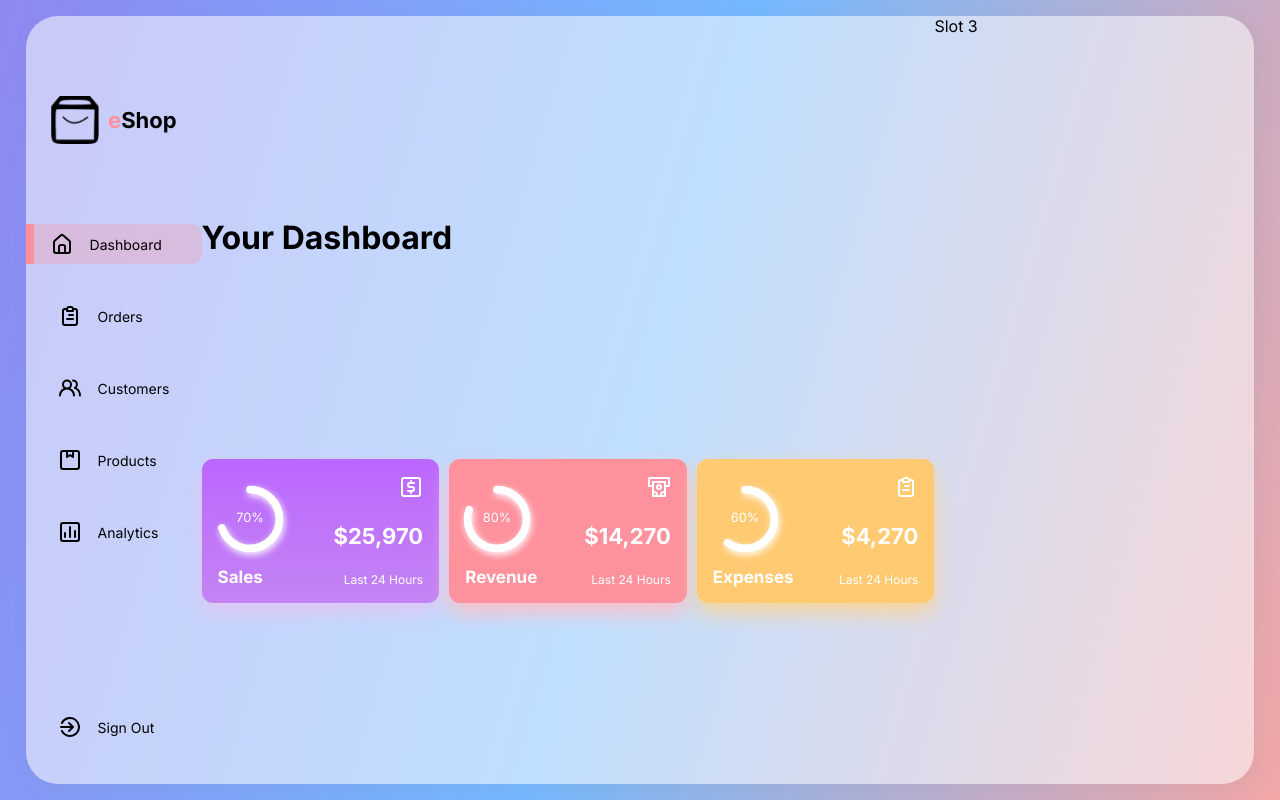
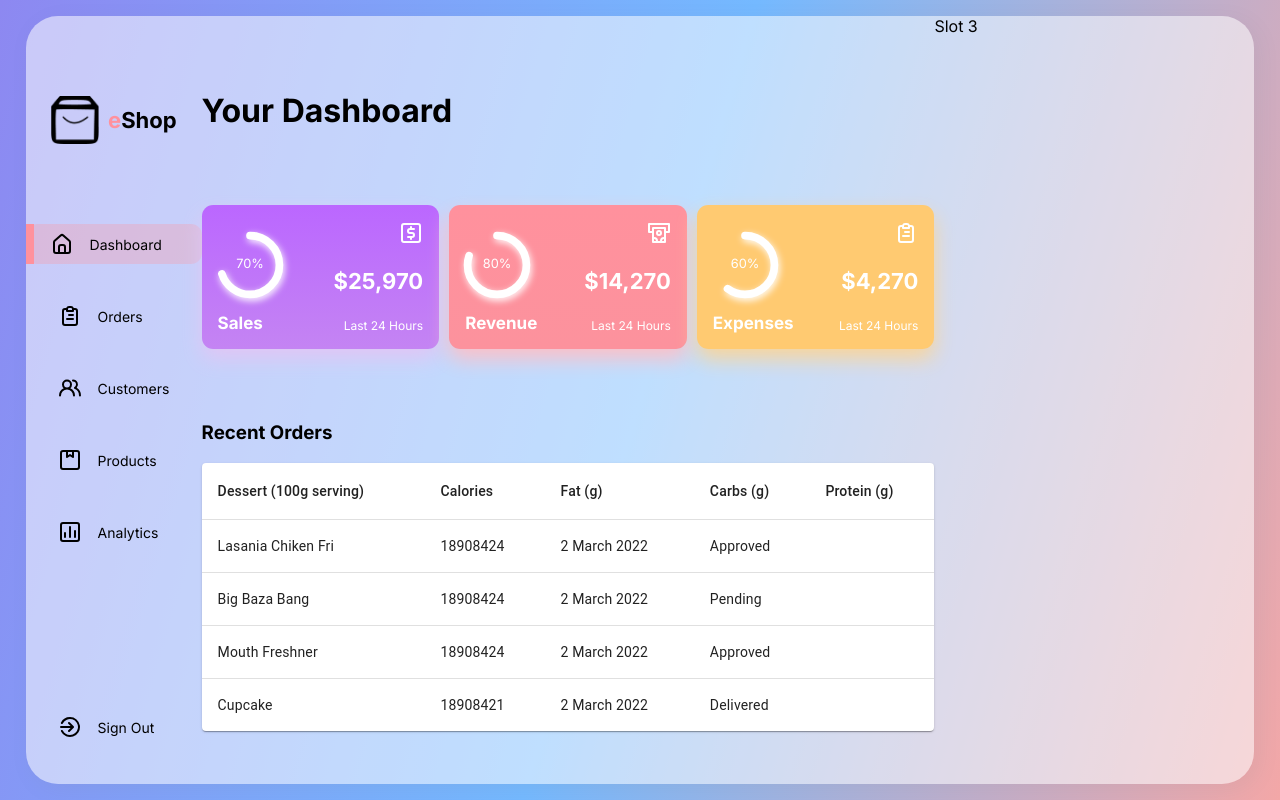
Before and after one commit to rirefat/shop-dashboard, a React (Create React App) app: page / in a window 1280 px wide. Built offline with nearby package versions, Linux system fonts and the light colour scheme; the HTML template or start-up script is replaced by a standard one.

Commit message:
replce the table data

```diff
--- a/src/components/MainDash/MainDash.js
+++ b/src/components/MainDash/MainDash.js
@@ -1,6 +1,7 @@
 import { Card } from '@mui/material';
 import React from 'react';
 import Cards from '../Cards/Cards';
+import Table from '../Table/Table';
 import './MainDash.css';
 
 const MainDash = () => {
@@ -8,6 +9,7 @@
         <div className='mainDash'>
             <h1 className="dashboard-heading">Your Dashboard</h1>
             <Cards></Cards>
+            <Table></Table>
         </div>
     );
 };
--- a/src/components/Table/Table.js
+++ b/src/components/Table/Table.js
@@ -1,12 +1,56 @@
-import React from 'react';
-import './Table.css';
+import * as React from 'react';
+import Table from '@mui/material/Table';
+import TableBody from '@mui/material/TableBody';
+import TableCell from '@mui/material/TableCell';
+import TableContainer from '@mui/material/TableContainer';
+import TableHead from '@mui/material/TableHead';
+import TableRow from '@mui/material/TableRow';
+import Paper from '@mui/material/Paper';
 
-const Table = () => {
-    return (
-        <div>
+function createData(name, calories, fat, carbs, protein) {
+  return { name, calories, fat, carbs, protein };
+}
 
-        </div>
-    );
-};
+const rows = [
+    createData("Lasania Chiken Fri", 18908424, "2 March 2022", "Approved"),
+    createData("Big Baza Bang ", 18908424, "2 March 2022", "Pending"),
+    createData("Mouth Freshner", 18908424, "2 March 2022", "Approved"),
+    createData("Cupcake", 18908421, "2 March 2022", "Delivered"),
+  ];
 
-export default Table;
+export default function BasicTable() {
+  return (
+    <div className="Table">
+        <h3>Recent Orders</h3>
+        <TableContainer component={Paper}>
+            <Table sx={{ minWidth: 650 }} aria-label="simple table">
+                <TableHead>
+                <TableRow>
+                    <TableCell>Dessert (100g serving)</TableCell>
+                    <TableCell align="left">Calories</TableCell>
+                    <TableCell align="left">Fat&nbsp;(g)</TableCell>
+                    <TableCell align="left">Carbs&nbsp;(g)</TableCell>
+                    <TableCell align="left">Protein&nbsp;(g)</TableCell>
+                </TableRow>
+                </TableHead>
+                <TableBody>
+                {rows.map((row) => (
+                    <TableRow
+                    key={row.name}
+                    sx={{ '&:last-child td, &:last-child th': { border: 0 } }}
+                    >
+                    <TableCell component="th" scope="row">
+                        {row.name}
+                    </TableCell>
+                    <TableCell align="left">{row.calories}</TableCell>
+                    <TableCell align="left">{row.fat}</TableCell>
+                    <TableCell align="left">{row.carbs}</TableCell>
+                    <TableCell align="left">{row.protein}</TableCell>
+                    </TableRow>
+                ))}
+                </TableBody>
+            </Table>
+            </TableContainer>
+    </div>
+  );
+}
```
